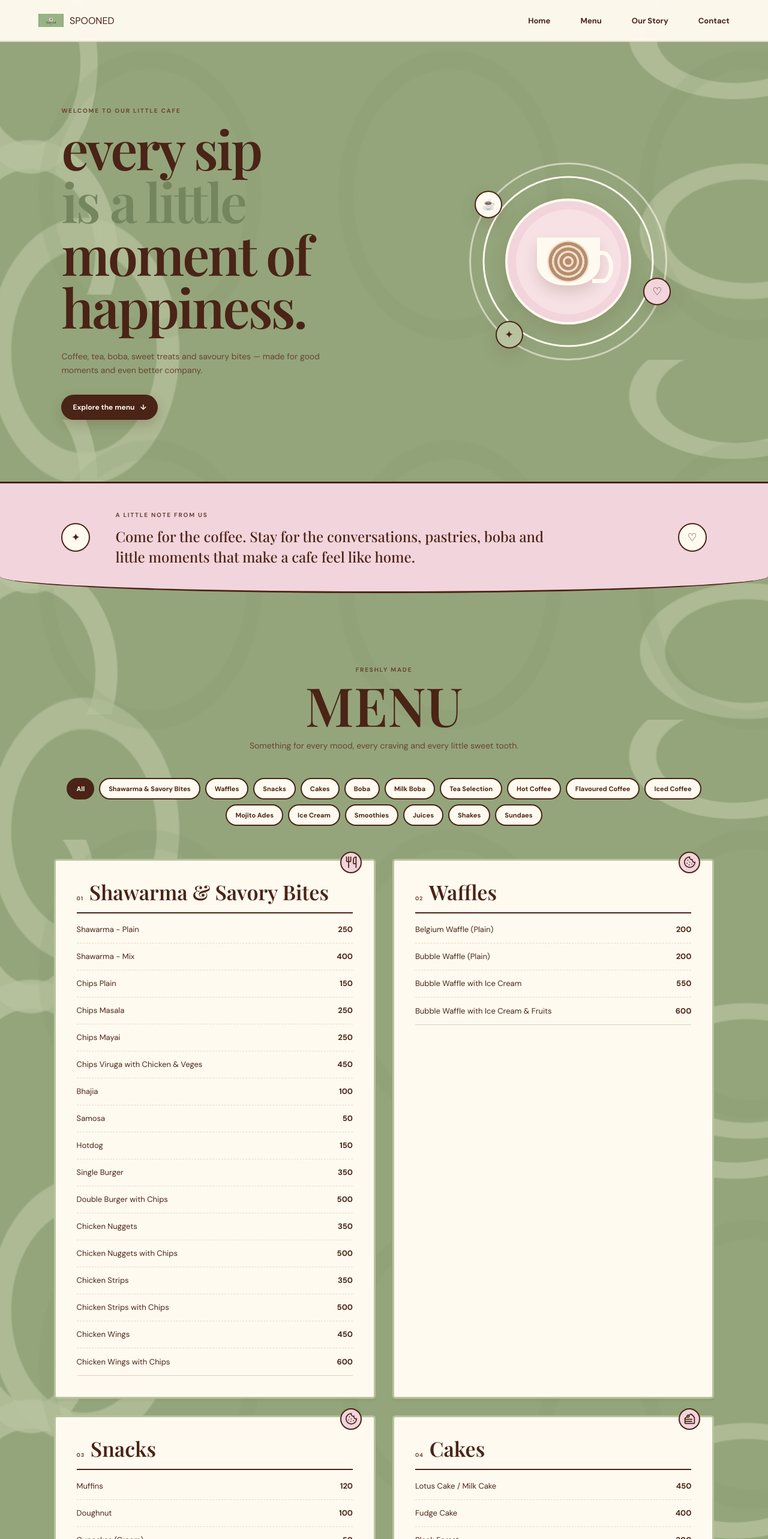
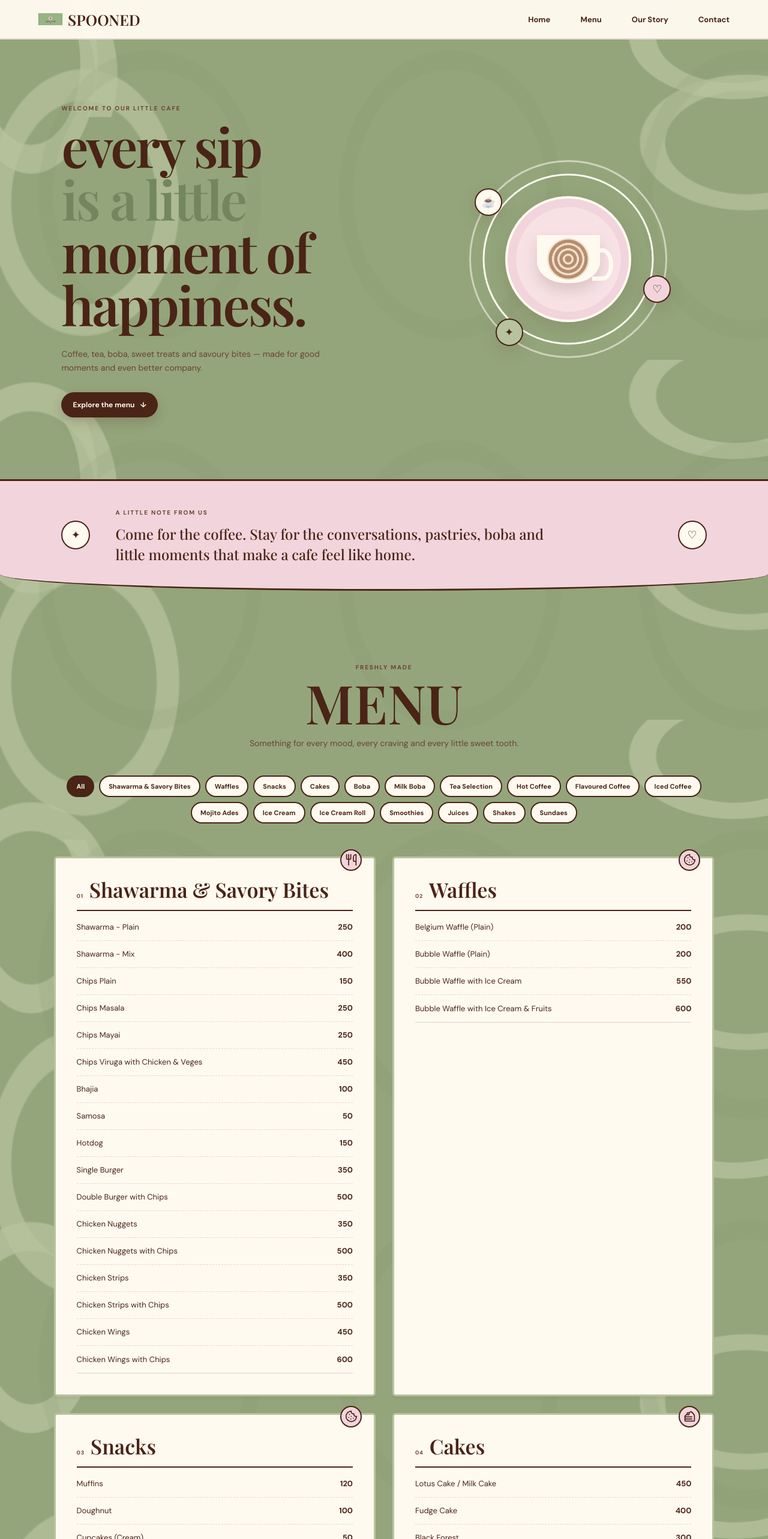
Before and after one commit to xxsalmah/menu, a React (Vite) app: page / in a window 1280 px wide. Shown: the top 2566 px of the page at 60% size. Built offline with nearby package versions, Linux system fonts and the light colour scheme; a web font is replaced by a local one.

Commit message:
ice cream roll menu

```diff
--- a/src/App.css
+++ b/src/App.css
@@ -1,11 +1,12 @@
 @import url('https://fonts.googleapis.com/css2?family=DM+Sans:wght@400;500;600;700&family=Playfair+Display:ital,wght@0,500;0,600;1,500;1,600&display=swap');
 
+
 /* =========================================================
    COLOURS
 ========================================================= */
 
 :root {
-  /* MIDDLE GREEN — not too light, not too dark */
+  /* MEDIUM / DEEP GREEN */
   --green: #94a57b;
   --green-light: #b7c39e;
   --green-dark: #74865d;
@@ -41,7 +42,7 @@
 
 html {
   scroll-behavior: smooth;
-  scroll-padding-top: 75px;
+  scroll-padding-top: 70px;
 }
 
 body {
@@ -183,10 +184,10 @@ img {
   justify-content: space-between;
 
   /* SHORTER NAVBAR */
-  min-height: 70px;
+  min-height: 66px;
 
   padding:
-    8px
+    6px
     clamp(15px, 5vw, 70px);
 
   background:
@@ -201,14 +202,14 @@ img {
 
 
 /* =========================================================
-   BRAND / CAFE LOGO + NAME
+   BRAND
 ========================================================= */
 
 .brand {
   display: flex;
   align-items: center;
 
-  gap: 10px;
+  gap: 9px;
 
   min-width: 0;
 
@@ -216,8 +217,8 @@ img {
 }
 
 .brand img {
-  width: 42px;
-  height: 48px;
+  width: 40px;
+  height: 44px;
 
   object-fit: contain;
 
@@ -225,9 +226,13 @@ img {
 }
 
 
-/* CAFE NAME */
-
-.brand-name {
+/* =========================================================
+   CAFE NAME
+========================================================= */
+
+.cafe-name {
+  display: block;
+
   max-width: 220px;
 
   overflow: hidden;
@@ -323,14 +328,14 @@ img {
 
   z-index: 200;
 
-  top: 68px;
+  top: 64px;
   right: 15px;
 
   width:
     min(330px, calc(100vw - 30px));
 
   max-height:
-    calc(100vh - 90px);
+    calc(100vh - 85px);
 
   overflow-y: auto;
 
@@ -897,13 +902,13 @@ img {
 
 
 /* =========================================================
-   MENU CARDS — SAME COLOUR
+   MENU CARDS
 ========================================================= */
 
 .menu-section {
   position: relative;
 
-  scroll-margin-top: 85px;
+  scroll-margin-top: 80px;
 
   padding:
     clamp(24px, 3vw, 35px);
@@ -1523,10 +1528,10 @@ footer {
 @media (max-width: 700px) {
 
   .topbar {
-    min-height: 66px;
-
-    padding:
-      7px 15px;
+    min-height: 62px;
+
+    padding:
+      6px 15px;
   }
 
   .brand {
@@ -1536,11 +1541,11 @@ footer {
   }
 
   .brand img {
-    width: 40px;
-    height: 44px;
-  }
-
-  .brand-name {
+    width: 38px;
+    height: 42px;
+  }
+
+  .cafe-name {
     max-width: calc(100vw - 145px);
 
     font-size:
@@ -1734,10 +1739,10 @@ footer {
 @media (max-width: 480px) {
 
   .topbar {
-    min-height: 62px;
-
-    padding:
-      6px 12px;
+    min-height: 60px;
+
+    padding:
+      5px 12px;
   }
 
   .brand {
@@ -1747,11 +1752,11 @@ footer {
   }
 
   .brand img {
-    width: 36px;
-    height: 40px;
-  }
-
-  .brand-name {
+    width: 34px;
+    height: 38px;
+  }
+
+  .cafe-name {
     max-width: calc(100vw - 135px);
 
     font-size:
@@ -1917,15 +1922,17 @@ footer {
 @media (max-width: 360px) {
 
   .topbar {
-    min-height: 60px;
+    min-height: 58px;
   }
 
   .brand img {
-    width: 34px;
-    height: 38px;
-  }
-
-  .brand-name {
+    width: 32px;
+    height: 36px;
+  }
+
+  .cafe-name {
+    max-width: calc(100vw - 125px);
+
     font-size: 14px;
   }
 
@@ -1978,7 +1985,7 @@ footer {
 @media (max-height: 500px) and (orientation: landscape) {
 
   .topbar {
-    min-height: 58px;
+    min-height: 56px;
   }
 
   .hero {
--- a/src/App.jsx
+++ b/src/App.jsx
@@ -153,6 +153,36 @@ const menu = {
     ["Toppings", "50"],
   ],
 
+  /* =====================================================
+     ICE CREAM ROLL — 23 FLAVOURS
+  ===================================================== */
+
+  "Ice Cream Roll": [
+    ["Vanilla", "250"],
+    ["Chocolate", "250"],
+    ["Strawberry", "250"],
+    ["Mango", "250"],
+    ["Blueberry", "250"],
+    ["Matcha", "250"],
+    ["Taro", "250"],
+    ["Oreo", "250"],
+    ["Lotus", "250"],
+    ["Caramel", "250"],
+    ["Pistachio", "250"],
+    ["Coffee", "250"],
+    ["Mint Chocolate", "250"],
+    ["Cookies & Cream", "250"],
+    ["Nutella", "250"],
+    ["Banana", "250"],
+    ["Peach", "250"],
+    ["Lychee", "250"],
+    ["Passion Fruit", "250"],
+    ["Cheesecake", "250"],
+    ["Brownie", "250"],
+    ["Red Velvet", "250"],
+    ["Ferrero", "250"],
+  ],
+
   Smoothies: [
     ["Mango Tropic", "400"],
     ["Strawberry Crush", "400"],
@@ -195,6 +225,10 @@ const icons = {
   "Iced Coffee": Coffee,
   "Mojito Ades": GlassWater,
   "Ice Cream": IceCream,
+
+  // NEW
+  "Ice Cream Roll": IceCream,
+
   Smoothies: GlassWater,
   Juices: GlassWater,
   Shakes: CupSoda,
@@ -245,7 +279,10 @@ function MenuSection({ title, items, index }) {
             const prices = price.split(" / ");
 
             return (
-              <div className="menu-row" key={name}>
+              <div
+                className="menu-row"
+                key={name}
+              >
                 <div className="item-name">
                   <span>{name}</span>
                 </div>
@@ -265,21 +302,31 @@ function MenuSection({ title, items, index }) {
 }
 
 function App() {
-  const [activeCategory, setActiveCategory] = useState("All");
-  const [showCategories, setShowCategories] = useState(false);
+  const [activeCategory, setActiveCategory] =
+    useState("All");
+
+  const [showCategories, setShowCategories] =
+    useState(false);
 
   const sections = useMemo(() => {
     if (activeCategory === "All") {
       return Object.entries(menu);
     }
 
-    return [[activeCategory, menu[activeCategory]]];
+    return [
+      [
+        activeCategory,
+        menu[activeCategory],
+      ],
+    ];
   }, [activeCategory]);
 
   const scrollToMenu = () => {
-    document.getElementById("menu")?.scrollIntoView({
-      behavior: "smooth",
-    });
+    document
+      .getElementById("menu")
+      ?.scrollIntoView({
+        behavior: "smooth",
+      });
   };
 
   const selectCategory = (category) => {
@@ -293,21 +340,28 @@ function App() {
 
   return (
     <div className="site-shell">
+
       <div className="pattern pattern-one"></div>
       <div className="pattern pattern-two"></div>
       <div className="pattern pattern-three"></div>
 
-      {/* NAVBAR */}
+      {/* ================= NAVBAR ================= */}
+
       <header className="topbar">
+
         <a
           className="brand"
           href="#home"
           aria-label="Cafe home"
         >
-          <img src="/logo.png" alt="Cafe logo" />
+          <img
+            src="/logo.png"
+            alt="Cafe logo"
+          />
+
           <span className="cafe-name">
-              SPOONED
-           </span>
+            SPOONED
+          </span>
         </a>
 
         <nav className="desktop-nav">
@@ -320,17 +374,23 @@ function App() {
         <button
           className="menu-toggle"
           onClick={() =>
-            setShowCategories(!showCategories)
+            setShowCategories(
+              !showCategories
+            )
           }
         >
           Categories
+
           <ChevronDown size={16} />
         </button>
+
       </header>
 
-      {/* MOBILE CATEGORIES */}
+      {/* ================= MOBILE CATEGORIES ================= */}
+
       {showCategories && (
         <div className="category-popover">
+
           {categories.map((category) => (
             <button
               key={category}
@@ -339,18 +399,28 @@ function App() {
                   ? "active"
                   : ""
               }
-              onClick={() => selectCategory(category)}
+              onClick={() =>
+                selectCategory(category)
+              }
             >
               {category}
             </button>
           ))}
+
         </div>
       )}
 
       <main>
-        {/* HERO */}
-        <section className="hero" id="home">
+
+        {/* ================= HERO ================= */}
+
+        <section
+          className="hero"
+          id="home"
+        >
+
           <div className="hero-copy">
+
             <span className="eyebrow">
               welcome to our little cafe
             </span>
@@ -377,11 +447,15 @@ function App() {
               Explore the menu
               <span>↓</span>
             </button>
+
           </div>
 
-          {/* SMALLER COFFEE ART */}
+          {/* HERO ART */}
+
           <div className="hero-art">
+
             <div className="hero-orbit orbit-one"></div>
+
             <div className="hero-orbit orbit-two"></div>
 
             <div className="hero-badge badge-one">
@@ -397,25 +471,41 @@ function App() {
             </div>
 
             <div className="hero-center">
+
               <div className="hero-center-inner">
+
                 <div className="coffee-cup">
+
                   <div className="coffee-rings">
                     <span></span>
                     <span></span>
                     <span></span>
                     <span></span>
                   </div>
+
                 </div>
+
               </div>
+
             </div>
+
           </div>
+
         </section>
 
-        {/* ABOUT */}
-        <section className="intro-strip" id="about">
-          <div className="intro-decoration">✦</div>
+        {/* ================= ABOUT ================= */}
+
+        <section
+          className="intro-strip"
+          id="about"
+        >
+
+          <div className="intro-decoration">
+            ✦
+          </div>
 
           <div>
+
             <span className="eyebrow">
               a little note from us
             </span>
@@ -426,14 +516,24 @@ function App() {
               boba and little moments that
               make a cafe feel like home.
             </p>
+
           </div>
 
-          <div className="intro-decoration">♡</div>
+          <div className="intro-decoration">
+            ♡
+          </div>
+
         </section>
 
-        {/* MENU */}
-        <section className="menu-wrap" id="menu">
+        {/* ================= MENU ================= */}
+
+        <section
+          className="menu-wrap"
+          id="menu"
+        >
+
           <div className="menu-title">
+
             <span className="eyebrow">
               freshly made
             </span>
@@ -445,9 +545,13 @@ function App() {
               every craving and every
               little sweet tooth.
             </p>
+
           </div>
 
+          {/* CATEGORY TABS */}
+
           <div className="category-tabs">
+
             {categories.map((category) => (
               <button
                 key={category}
@@ -463,9 +567,13 @@ function App() {
                 {category}
               </button>
             ))}
+
           </div>
 
+          {/* MENU CARDS */}
+
           <div className="menu-grid">
+
             {sections.map(
               ([title, items], index) => (
                 <MenuSection
@@ -476,12 +584,17 @@ function App() {
                 />
               )
             )}
+
           </div>
+
         </section>
 
-        {/* SPECIALS */}
+        {/* ================= SPECIALS ================= */}
+
         <section className="specials">
+
           <div className="special-heading">
+
             <span className="eyebrow">
               little treats
             </span>
@@ -496,10 +609,13 @@ function App() {
               Sweet, creamy, crispy and
               everything in between.
             </p>
+
           </div>
 
           <div className="special-cards">
+
             <div className="special-card pink">
+
               <span>♡</span>
 
               <strong>
@@ -511,9 +627,11 @@ function App() {
               <small>
                 soft • warm • sweet
               </small>
+
             </div>
 
             <div className="special-card cream">
+
               <span>✦</span>
 
               <strong>
@@ -525,9 +643,11 @@ function App() {
               <small>
                 made for sharing
               </small>
+
             </div>
 
             <div className="special-card brown">
+
               <span>☕</span>
 
               <strong>
@@ -539,13 +659,22 @@ function App() {
               <small>
                 the perfect pair
               </small>
+
             </div>
+
           </div>
+
         </section>
 
-        {/* CONTACT */}
-        <section className="contact" id="contact">
+        {/* ================= CONTACT ================= */}
+
+        <section
+          className="contact"
+          id="contact"
+        >
+
           <div className="contact-heading">
+
             <span className="eyebrow">
               come say hello
             </span>
@@ -555,54 +684,80 @@ function App() {
               <br />
               <span>to us.</span>
             </h2>
+
           </div>
 
           <div className="contact-details">
+
             <div className="contact-item">
+
               <MapPin size={21} />
 
               <div>
+
                 <span>Location</span>
-                <p>Muhoho Ave , Nairobi</p>
+
+                <p></p>
+
               </div>
+
             </div>
 
             <div className="contact-item">
+
               <Phone size={21} />
 
               <div>
+
                 <span>Phone</span>
-                <p>+254 777 712 777</p>
+
+                <p></p>
+
               </div>
+
             </div>
 
             <div className="contact-item">
+
               <Mail size={21} />
 
               <div>
+
                 <span>Email</span>
-                <p>spooned@gmail.com</p>
+
+                <p></p>
+
               </div>
+
             </div>
+
           </div>
+
         </section>
+
       </main>
 
-      {/* FOOTER */}
+      {/* ================= FOOTER ================= */}
+
       <footer>
+
         <div className="footer-brand">
+
           <img
             src="/logo.png"
             alt="Cafe logo"
           />
 
           <div>
+
             <strong>SPOONED</strong>
 
             <span>
               every sip, a little happiness.
             </span>
+
           </div>
+
         </div>
 
         <p>
@@ -610,7 +765,9 @@ function App() {
           {" "}
           All rights reserved.
         </p>
+
       </footer>
+
     </div>
   );
 }
```
